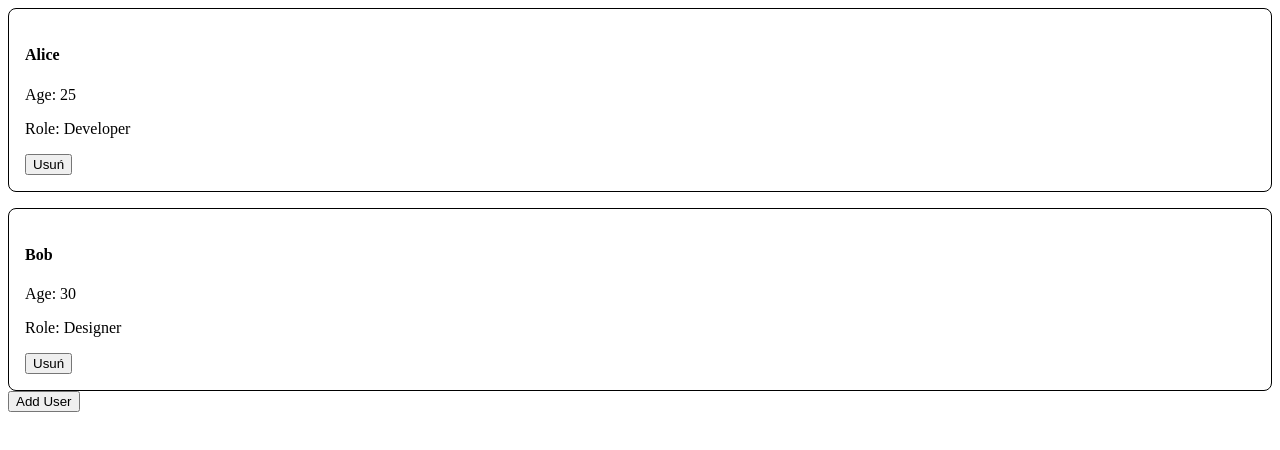
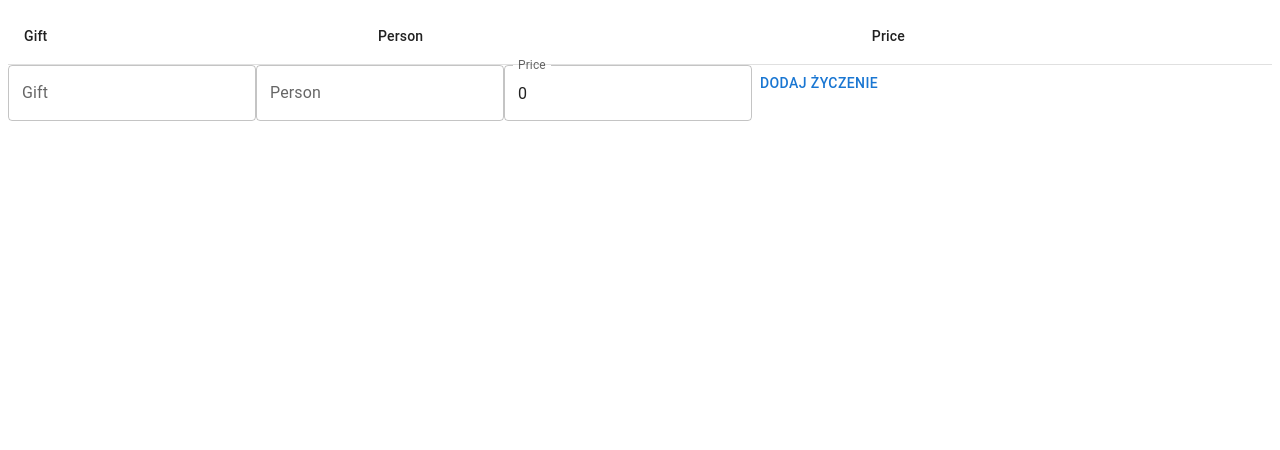
Before and after one commit to RafalKielbasa/code_ninja_2, a React (Vite) app: page / in a window 1280 px wide. Shown: the top 450 px of the page. Built offline with nearby package versions, Linux system fonts and the light colour scheme.

Commit message:
11-02-2025

```diff
--- a/package.json
+++ b/package.json
@@ -10,8 +10,12 @@
     "preview": "vite preview"
   },
   "dependencies": {
+    "@emotion/react": "^11.14.0",
+    "@emotion/styled": "^11.14.0",
+    "@mui/material": "^6.4.4",
     "react": "^18.3.1",
-    "react-dom": "^18.3.1"
+    "react-dom": "^18.3.1",
+    "styled-components": "^6.1.15"
   },
   "devDependencies": {
     "@eslint/js": "^9.17.0",
--- a/src/App.jsx
+++ b/src/App.jsx
@@ -1,35 +1,18 @@
 import './App.css'
-import UserCard from './components/UserCard'
+import { useState } from 'react'
+import { WishForm } from './components/WishForm'
+import { WishList } from './components/WishList'
 
-import { useState } from 'react'
 
 function App() {
-  const [users, setUsers] = useState([
-    { name: 'Alice', age: 25, role: 'Developer', id: 1 },
-    { name: 'Bob', age: 30, role: 'Designer', id: 2 },
-  ])
+  const [giftsList,setGiftList] =useState([])
 
-  function addUser() {
-    const newUser = { name: 'Andrew', age: 23, role: 'Tester', id: users.length + 1 }
-    setUsers((prev)=>{
-      return [...prev, newUser]
-    })
-  }
-
-  function deleteUser(id) {
-    setUsers((prev)=>prev.filter(({id:userId})=>userId !== id))
-  }
-
-  return (
-    <div>
-      <div className="container">
-        {users.map((user)=>
-          <UserCard {...user} key={user.id} handleDeleteUser={()=>deleteUser(user.id)}/>
-        )}
-      </div>
-      <button onClick={addUser}>Add User</button>
-    </div>
-  )
+  return(
+  <>
+  <WishList gifts={giftsList}
+  />
+<WishForm setGiftList={setGiftList}/>
+  </>)
 }
 
 
--- a/src/components/UserCard.jsx
+++ /dev/null
@@ -1,14 +0,0 @@
-import React from 'react'
-
-const UserCard = ({name = 'John', age = '30', role = 'Developer', handleDeleteUser}) => {
-  return (
-    <div className="box">
-        <h4>{name}</h4>
-        <p>Age: {age}</p>
-        <p>Role: {role}</p>
-        <button onClick={handleDeleteUser} >Usuń</button>
-    </div>
-  )
-}
-
-export default UserCard
--- /dev/null
+++ b/src/components/WishForm.jsx
@@ -0,0 +1,51 @@
+import React, { useState } from "react";
+import TextField from "@mui/material/TextField";
+import Button from "@mui/material/Button";
+
+export const WishForm = ({setGiftList}) => {
+  const [gift, setGift] = useState("");
+  const [person, setPerson] = useState("");
+  const [price, setPrice] = useState(0);
+
+  const handleSubmit = (event) => {
+    event.preventDefault();
+    if (gift === "") {
+      alert("Nazwa prezentu nie może być pusta");
+      return;
+    }
+    const newGift = { id: Date.now(), gift, person, price };
+    setGiftList((prev)=>([...prev,newGift]))
+    setGift("")
+    setPerson("")
+    setPrice(0)
+  };
+  return (
+    <div>
+      <form onSubmit={handleSubmit}>
+        <TextField
+          onChange={(event) => setGift(event.target.value)}
+          id="outlined-basic"
+          label="Gift"
+          variant="outlined"
+          value={gift}
+        />
+        <TextField
+          onChange={(event) => setPerson(event.target.value)}
+          id="outlined-basic"
+          label="Person"
+          variant="outlined"
+          value={person}
+        />
+        <TextField
+          onChange={(event) => setPrice(event.target.value)}
+          id="outlined-basic"
+          type="number"
+          label="Price"
+          variant="outlined"
+          value={price}
+        />
+        <Button type="submit" variant="text">Dodaj życzenie</Button>
+      </form>
+    </div>
+  );
+};
--- /dev/null
+++ b/src/components/WishList.jsx
@@ -0,0 +1,26 @@
+import React from "react";
+import Table from "@mui/material/Table";
+import TableBody from "@mui/material/TableBody";
+import TableCell from "@mui/material/TableCell";
+import TableHead from "@mui/material/TableHead";
+import TableRow from "@mui/material/TableRow";
+
+export const WishList = ({gifts=[]}) => {
+    console.log(gifts)
+  return (
+    <div>
+      <Table>
+        <TableHead>
+          <TableRow>
+            <TableCell>Gift</TableCell>
+            <TableCell>Person</TableCell>
+            <TableCell>Price</TableCell>
+          </TableRow>
+        </TableHead>
+        <TableBody>{gifts?.map((gift,index)=>{const giftArray=Object.entries(gift).filter(([key])=>(key!=="id")).map(([_,value])=>(value));
+     return<TableRow key={gift.id}>{giftArray?.map((item)=>(<TableCell key={`${item}-${index}`}>{item}</TableCell>))}</TableRow>})}
+     </TableBody>
+      </Table>
+    </div>
+  );
+};
```
Also changed, not shown: 1 other file (tests, documents, lock files or other folders).
